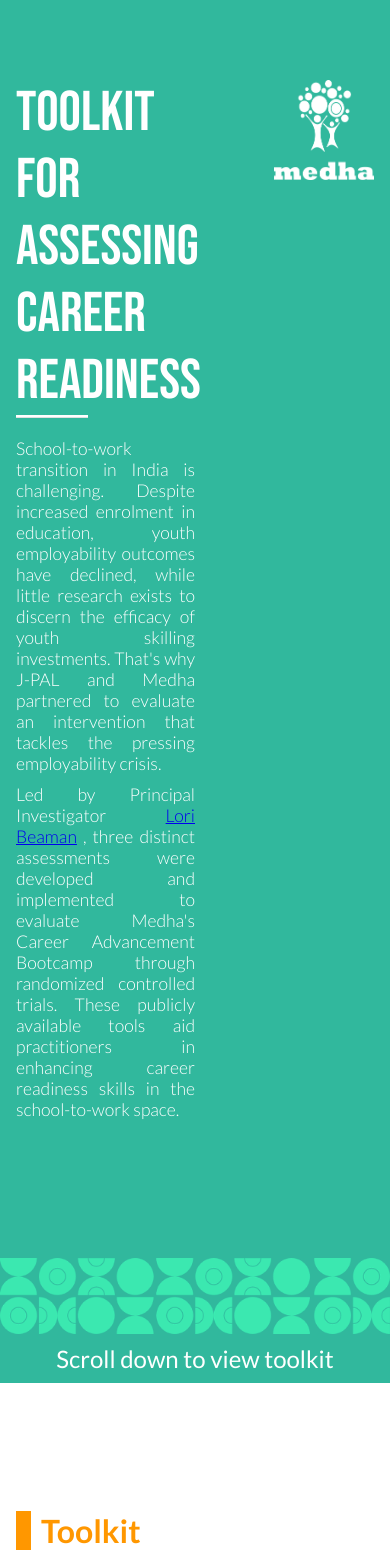
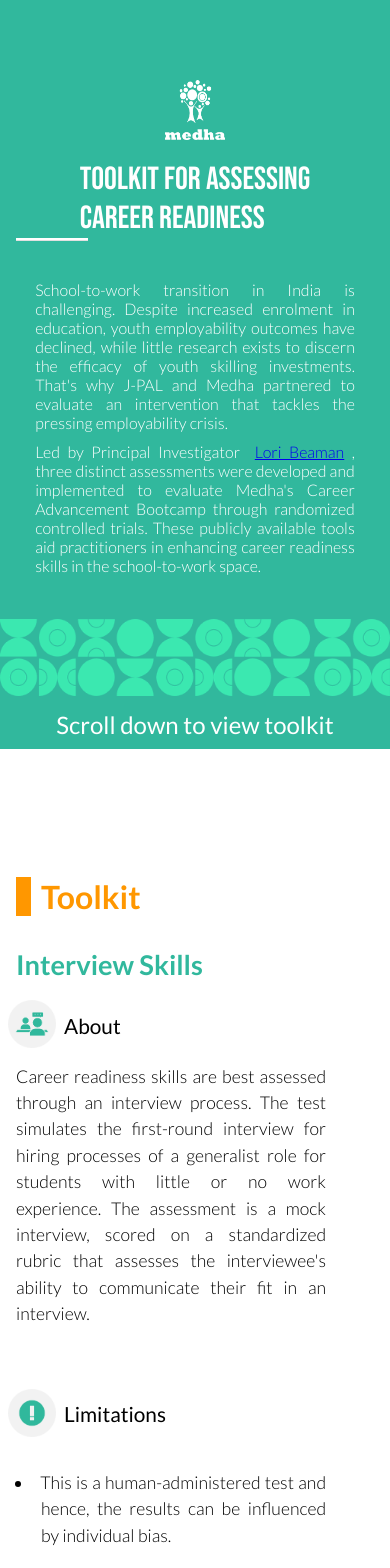
Before and after one commit to gitmedha/rct, a React (Create React App) app: page / in a window 390 px wide. Shown: the top 1568 px of the page. Built offline with nearby package versions, Linux system fonts and the light colour scheme.

Commit message:
added responsiveness for mobile

```diff
--- a/src/App.css
+++ b/src/App.css
@@ -49,6 +49,24 @@
     padding: 10px 0 10px 0;
     text-indent: -1.5em;
 }
+
+.header_main_sec {
+  justify-content: space-between;
+  background-color: #31B89D;
+  margin-top: 0;
+  margin-bottom: 0;
+  height: 100%;
+
+}
+
+.inner_main_sec {
+  justify-content: space-between;
+  margin-bottom: 8rem;
+  padding-top: 5rem;
+  padding-right: 1rem;
+  padding-left:1rem
+
+}
 .header_sec{
   font-family: BebasNeue-Ragular;
   font-size: 3.5rem;
@@ -62,6 +80,18 @@
   font-family: Lato-Light;
   color:#ffffff;
   font-weight: 500;
+}
+
+#banner_divider_sec {
+  display: flex;
+  align-items: center;
+  max-width: 40%;
+}
+
+#banner_divider {
+  background-color: #ffffff;
+  height: 2px;
+  margin-bottom: 10px;
 }
 
 .scroll_sec {
@@ -122,6 +152,12 @@
   margin-bottom: 10px;
 }
 
+.heading_logo {
+  height: 100px;
+  width: 100px;
+  margin-right: 60px;
+}
+
 .box_body_sec {
   font-family: Lato-Light;
   color:#000000;
@@ -139,6 +175,19 @@
   text-align: justify;
 }
 
+.audience_sec {
+  display: flex !important;
+  flex-direction: column !important;
+  justify-content: space-between !important;
+}
+
+.button_sec_of_card {
+  margin-top: 15px;
+  display: flex;
+  justify-content: space-between;
+  align-items: center;
+}
+
 
 .learnMoreButton:hover{
   cursor: pointer;
@@ -150,7 +199,7 @@
 
 .learnMoreButton {
     color: #000000;
-    font-weight: 00;
+    font-weight: 300;
     pointer-events: 'all';
     border: 2px solid #31B89D;
     height: 2.3rem;
@@ -159,6 +208,7 @@
     align-items: center;
     font-family: Lato-Light;
     text-align: justify;
+    font-size: 1rem;
 }
 
 .downloadToolButton {
@@ -172,6 +222,7 @@
   background-color: #31B89D;
   font-family: Lato-Light;
   text-align: justify;
+  font-size: 1rem;
 
 }
 .age_span {
@@ -196,9 +247,68 @@
 }
 /* <------- media queries-------> */
 
-@media (max-width: 900px) {
-  /* Hide the image on screens <= md breakpoint */
-  /* .logo-image {
-    display: none;
-  } */
+
+
+
+@media (max-width: 426px) {
+
+  .inner_main_sec {
+    flex-direction: column-reverse !important;
+    text-align: center !important;
+    margin-bottom: 15px;
+  }
+
+  .header_sec {
+    font-size: 2rem;
+    display: flex;
+    justify-content: center;
+    margin-top: 1rem;
+
+  }
+
+  .logo-image {
+    width: 60px;
+    height: 60px;
+  }
+
+  #banner_divider_sec {
+    max-width: 20%;
+    /* margin-left: 6rem; */
+  }
+  .header_body_sec {
+    font-size: 1rem;
+    padding:1.2rem
+  }
+
+  .heading_logo {
+    margin-right: 0;
+    position: relative;
+    height: 3rem;
+    width: 3rem;
+    bottom: 0.8rem;
+    right: 0.5rem;
+  }
+  .box_body_sec {
+    position: relative;
+    right:3rem;
+    top:1rem
+  }
+
+
+  .audience_sec {
+    margin-top: 4rem !important;
+  }
+
+  .action_bottoms_sec {
+    margin-top: 4rem !important;
+  }
+
+  .learnMoreButton {
+    font-size: 0.8rem;
+  }
+
+  .downloadToolButton {
+    font-size: 0.8rem;
+  }
+
 }
--- a/src/components/LandingPage/LandingPage.js
+++ b/src/components/LandingPage/LandingPage.js
@@ -73,13 +73,13 @@
   return (
 
     <>
-            <Grid container style={{ display: 'flex' ,backgroundColor:'#31B89D', marginTop:0, marginBottom:0, justifyContent:'space-between', height:'100%'}}>
-                <Container maxWidth="xl">
-                        <Grid container style={{ display: 'flex', justifyContent:"space-between", marginTop:'5rem', marginBottom:'8rem'}}>
-                            <Grid item style={{ flex: 1 }} xs={6} sm={6} md={6} lg={6} xl={6} >
+            <div className='header_main_sec'>
+                <div>
+                        <Grid container className='inner_main_sec'>
+                            <Grid item  xs={12} sm={12} md={12} lg={6} xl={6} >
                                     <div className='header_sec'>Toolkit for Assessing <br/>Career Readiness</div>
-                                    <Box style={{ display: 'flex', alignItems: 'center',maxWidth:'40%'}}>
-                                        <Divider style={{ flex: 1, backgroundColor: '#ffffff', height: '2px',marginBottom:'10px'}} />
+                                    <Box id="banner_divider_sec">
+                                        <Divider style={{ flex: 1}} id="banner_divider"/>
                                     </Box>
                                     <Box>
                                         <div className="header_body_sec">
@@ -98,14 +98,14 @@
                             </Grid>
                         </Grid>
 
-                </Container>
+                </div>
 
                 <img src={BannerPattern} alt='banner_pattern' style={{ width:'100%'}}/>
                 <div style={{textAlign:'justify', width:'100%', paddingBottom:'10px', paddingTop:'10px'} } className="scroll_sec">
                     Scroll down to view toolkit
                 </div>
 
-            </Grid>
+            </div>
 
 
            <div style={{ display:'flex', flexDirection:'column', justifyContent:'center', height:'100%', marginTop:'8rem', marginBottom:'8rem'}}>
@@ -119,8 +119,9 @@
                     <Grid item xs={12} display="flex" justifyContent="space-between">
                         <Grid container display="flex" justifyContent="space-between">
                             <Grid item xs={12} sm={12} md={5} lg={5} xl={5}>
+
                                     <Box style={{display:'flex'}}>
-                                    <img src={InterviewIcon} alt='interview logo' style={{height:'100px', width:'100px', marginRight:'60px'}}/>
+                                    <img src={InterviewIcon} alt='interview logo' className='heading_logo'/>
                                     <div style={{marginBottom:'90px'}}>
                                         <div className='box_header_sec' >About</div>
                                         <div className='box_body_sec'>
@@ -130,7 +131,7 @@
                                 </Box>
 
                                 <Box style={{display:'flex'}}>
-                                    <img src={limitationGrey} alt="limitations icon" style={{height:'100px', width:'100px',marginRight:'60px'}}/>
+                                    <img src={limitationGrey} alt="limitations icon" className='heading_logo'/>
                                     <Box>
                                         <div className='box_header_sec'> Limitations</div>
                                             <div className='box_body_sec'>
@@ -150,7 +151,7 @@
                                     </Box>
                                 </Box>
                             </Grid>
-                            <Grid item xs={12} sm={12} md={6} lg={6} xl={6} display="flex" flexDirection="column" justifyContent="space-between">
+                            <Grid item xs={12} sm={12} md={6} lg={6} xl={6}  className="audience_sec">
                                 <Box style={{display:"flex"}}>
                                     <img src={targetPopulationGrey} alt=" target Population icon" style={{height:'35px', width:'35px'}}/>
                                     <Box style={{marginLeft:'10px'}}>
@@ -169,7 +170,7 @@
                                     </Box>
                                 </Box>
                                 <Box>
-                                        <div className="font-Lato-regular-500">
+                                        <div className="font-Lato-regular-500 action_bottoms_sec">
                                             Click the options below to :
                                         </div>
                                         <Grid container sx={{marginTop:'15px',display:'flex', justifyContent:'space-between', alignItems:'center',}} spacing={2}>
@@ -215,7 +216,7 @@
                         <Grid container display="flex" justifyContent="space-between">
                             <Grid item xs={12} sm={12} md={5} lg={5} xl={5}>
                                     <Box style={{display:'flex'}}>
-                                    <img src={planningIcon} alt='team work logo' style={{height:'100px', width:'100px', marginRight:'60px'}}/>
+                                    <img src={planningIcon} alt='team work logo' className='heading_logo'/>
                                     <div style={{marginBottom:'90px'}}>
                                         <div className='box_header_sec' >About</div>
                                         <div className='box_body_sec'>
@@ -225,7 +226,7 @@
                                 </Box>
 
                                 <Box style={{display:'flex'}}>
-                                    <img src={limitationWhite} alt="limitations icon" style={{height:'100px', width:'100px',marginRight:'60px'}}/>
+                                    <img src={limitationWhite} alt="limitations icon" className='heading_logo'/>
                                     <Box>
                                         <div className='box_header_sec'> Limitations</div>
                                             <div className='box_body_sec'>
@@ -244,7 +245,7 @@
                                     </Box>
                                 </Box>
                             </Grid>
-                            <Grid item xs={12} sm={12} md={6} lg={6} xl={6} display="flex" flexDirection="column" justifyContent="space-between">
+                            <Grid item xs={12} sm={12} md={6} lg={6} xl={6} className="audience_sec">
                                 <Box style={{display:"flex"}}>
                                     <img src={targetPopulationGrey} alt=" target Population icon" style={{height:'35px', width:'35px'}}/>
                                     <Box style={{marginLeft:'10px'}}>
@@ -263,10 +264,10 @@
                                     </Box>
                                 </Box>
                                 <Box>
-                                        <div className="font-Lato-regular-500">
+                                        <div className="font-Lato-regular-500 action_bottoms_sec">
                                             Click the options below to :
                                         </div>
-                                        <Grid container sx={{marginTop:'15px',display:'flex', justifyContent:'space-between', alignItems:'center',}} spacing={2}>
+                                        <Grid container sx={{marginTop:'25px',display:'flex', justifyContent:'space-between', alignItems:'center',}} spacing={2}>
                                             <Grid item xs={6} sm={6} md={6} lg={6} xl={6}>
                                             <a href="https://medhacorp-my.sharepoint.com/personal/cturillo_medha_org_in/_layouts/15/onedrive.aspx?id=%2Fpersonal%2Fcturillo%5Fmedha%5Forg%5Fin%2FDocuments%2FCore%20Programs%2FCP%20%2D%20Gardener%2FEmployability%20Skills%20Indices%20PDFs%2FCareer%20Planning%2FMedha%20Career%20Planning%5FLearn%20More%2Epdf&parent=%2Fpersonal%2Fcturillo%5Fmedha%5Forg%5Fin%2FDocuments%2FCore%20Programs%2FCP%20%2D%20Gardener%2FEmployability%20Skills%20Indices%20PDFs%2FCareer%20Planning&ct=1698062583868&or=Teams%2DHL&ga=1&LOF=1" target="_blank" rel="noopener noreferrer" style={{ textDecoration: 'none' }}>
                                                 <Box sx={{
@@ -311,7 +312,7 @@
                        <Grid container display="flex" justifyContent="space-between">
                             <Grid item xs={12} sm={12} md={5} lg={5} xl={5}>
                             <Box style={{display:'flex'}}>
-                                <img src={teamWorkGrey} alt='team work logo' style={{height:'100px', width:'100px', marginRight:'60px'}}/>
+                                <img src={teamWorkGrey} alt='team work logo' className='heading_logo'/>
                                     <div style={{marginBottom:'90px'}}>
                                         <div className='box_header_sec' >About</div>
                                         <div className='box_body_sec'>
@@ -321,7 +322,7 @@
                                 </Box>
 
                                 <Box style={{display:'flex'}}>
-                                    <img src={limitationGrey} alt="limitations icon" style={{height:'100px', width:'100px',marginRight:'60px'}}/>
+                                    <img src={limitationGrey} alt="limitations icon" className='heading_logo'/>
                                     <Box>
                                         <div className='box_header_sec'> Limitations</div>
                                         <div className='box_body_sec'>
@@ -341,7 +342,7 @@
                                     </Box>
                                 </Box>
                             </Grid>
-                            <Grid item xs={12} sm={12} md={6} lg={6} xl={6} display="flex" flexDirection="column" justifyContent="space-between">
+                            <Grid item xs={12} sm={12} md={6} lg={6} xl={6} className="audience_sec">
                             <Box style={{display:"flex"}}>
                                     <img src={targetPopulationGrey} alt=" target Population icon" style={{height:'35px', width:'35px'}}/>
                                     <Box style={{marginLeft:'10px'}}>
@@ -360,11 +361,11 @@
                                     </Box>
                                 </Box>
                                 <Box>
-                                        <div className="font-Lato-regular-500">
+                                        <div className="font-Lato-regular-500 action_bottoms_sec">
                                             Click the options below to :
                                         </div>
-                                        <Grid container sx={{marginTop:'15px',display:'flex', justifyContent:'space-between', alignItems:'center',}} spacing={2}>
-                                            <Grid item xs={6} sm={6} md={6} lg={6} xl={6}>
+                                        <Grid container sx={{marginTop:'25px',display:'flex', justifyContent:'space-between', alignItems:'center',}} spacing={2}>
+                                            <Grid item xs={6} sm={6} md={6} lg={6} xl={6} >
                                             <a href="https://medhacorp-my.sharepoint.com/personal/cturillo_medha_org_in/_layouts/15/onedrive.aspx?id=%2Fpersonal%2Fcturillo%5Fmedha%5Forg%5Fin%2FDocuments%2FCore%20Programs%2FCP%20%2D%20Gardener%2FEmployability%20Skills%20Indices%20PDFs%2FTeam%20Work%2FMedha%20Team%20Work%20Evaluation%5FLearn%20More%2Epdf&parent=%2Fpersonal%2Fcturillo%5Fmedha%5Forg%5Fin%2FDocuments%2FCore%20Programs%2FCP%20%2D%20Gardener%2FEmployability%20Skills%20Indices%20PDFs%2FTeam%20Work&ct=1700139410204&or=Teams%2DHL&ga=1&LOF=1" target="_blank" rel="noopener noreferrer" style={{ textDecoration: 'none' }}>
                                                 <Box sx={{
                                                     borderRadius: '26px'
```
